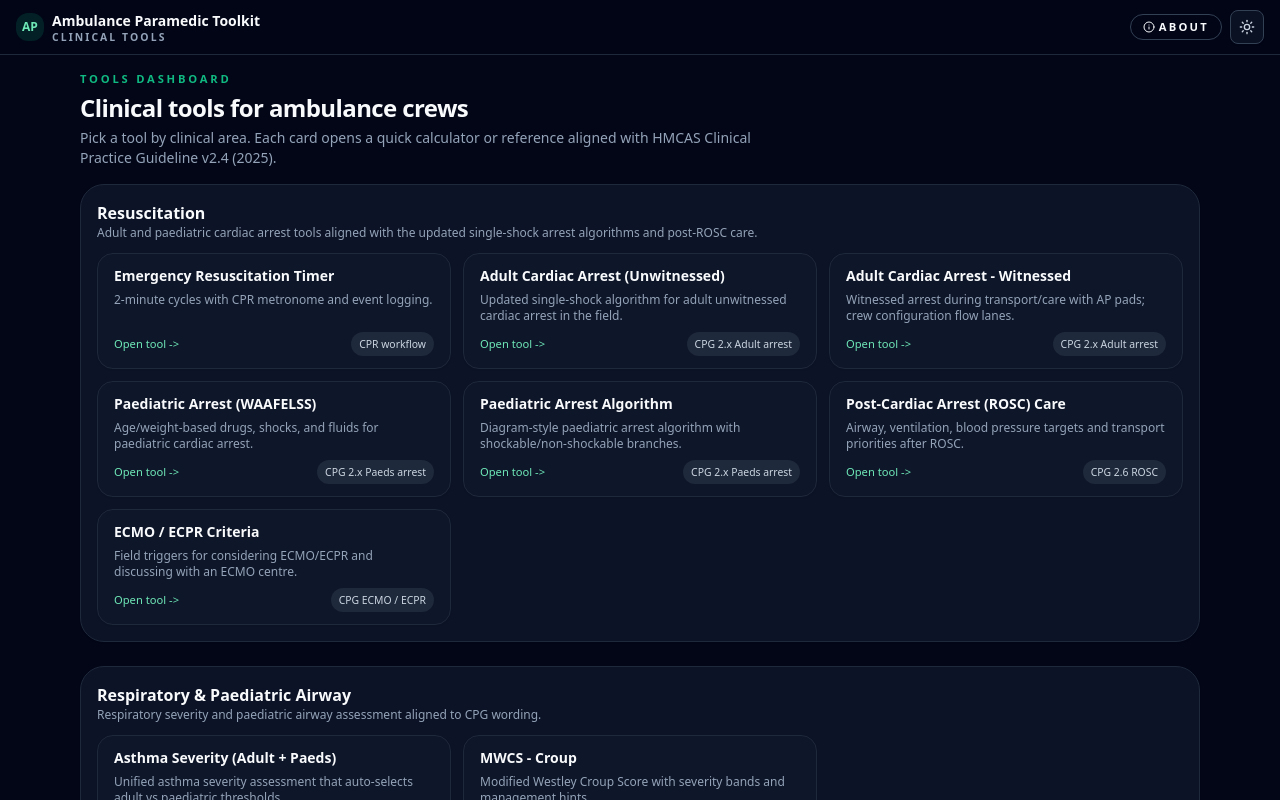
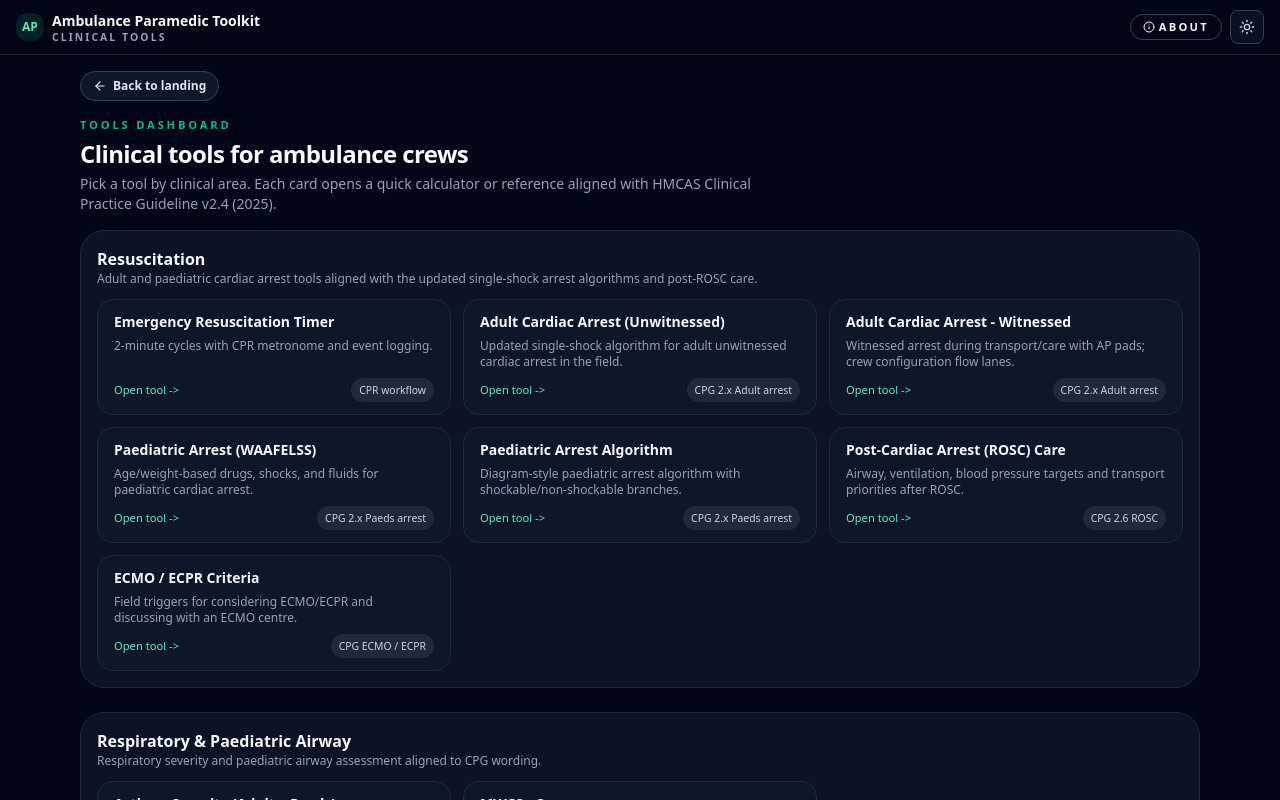
Before and after one commit to drixle08/Ambulance-App, a Next.js app: page /dashboard in a window 1280 px wide. Shown: the top 800 px of the page. Built offline with nearby package versions, Linux system fonts and the light colour scheme.

Commit message:
Add back link from dashboard to landing

```diff
--- a/app/(app)/dashboard/page.tsx
+++ b/app/(app)/dashboard/page.tsx
@@ -1,4 +1,5 @@
 import Link from "next/link";
+import { ArrowLeft } from "lucide-react";
 
 type Tool = {
   name: string;
@@ -146,6 +147,17 @@ function classNames(...classes: Array<string | boolean | null | undefined>) {
 export default function DashboardPage() {
   return (
     <div className="mx-auto flex max-w-6xl flex-col gap-4 px-4 pb-8 pt-4">
+      {/* Back to landing */}
+      <div className="flex items-center">
+        <Link
+          href="/"
+          className="inline-flex items-center gap-1.5 rounded-full border border-slate-300 bg-slate-100 px-3 py-1.5 text-xs font-semibold text-slate-700 hover:border-emerald-500 hover:bg-white focus-visible:outline-none focus-visible:ring-2 focus-visible:ring-emerald-500 dark:border-slate-700 dark:bg-slate-900 dark:text-slate-200 dark:hover:border-emerald-500 dark:hover:bg-slate-900/80"
+        >
+          <ArrowLeft className="h-3.5 w-3.5" />
+          Back to landing
+        </Link>
+      </div>
+
       {/* Header / Intro */}
       <header className="space-y-1">
         <p className="text-[0.7rem] font-semibold uppercase tracking-[0.25em] text-emerald-500">
```
